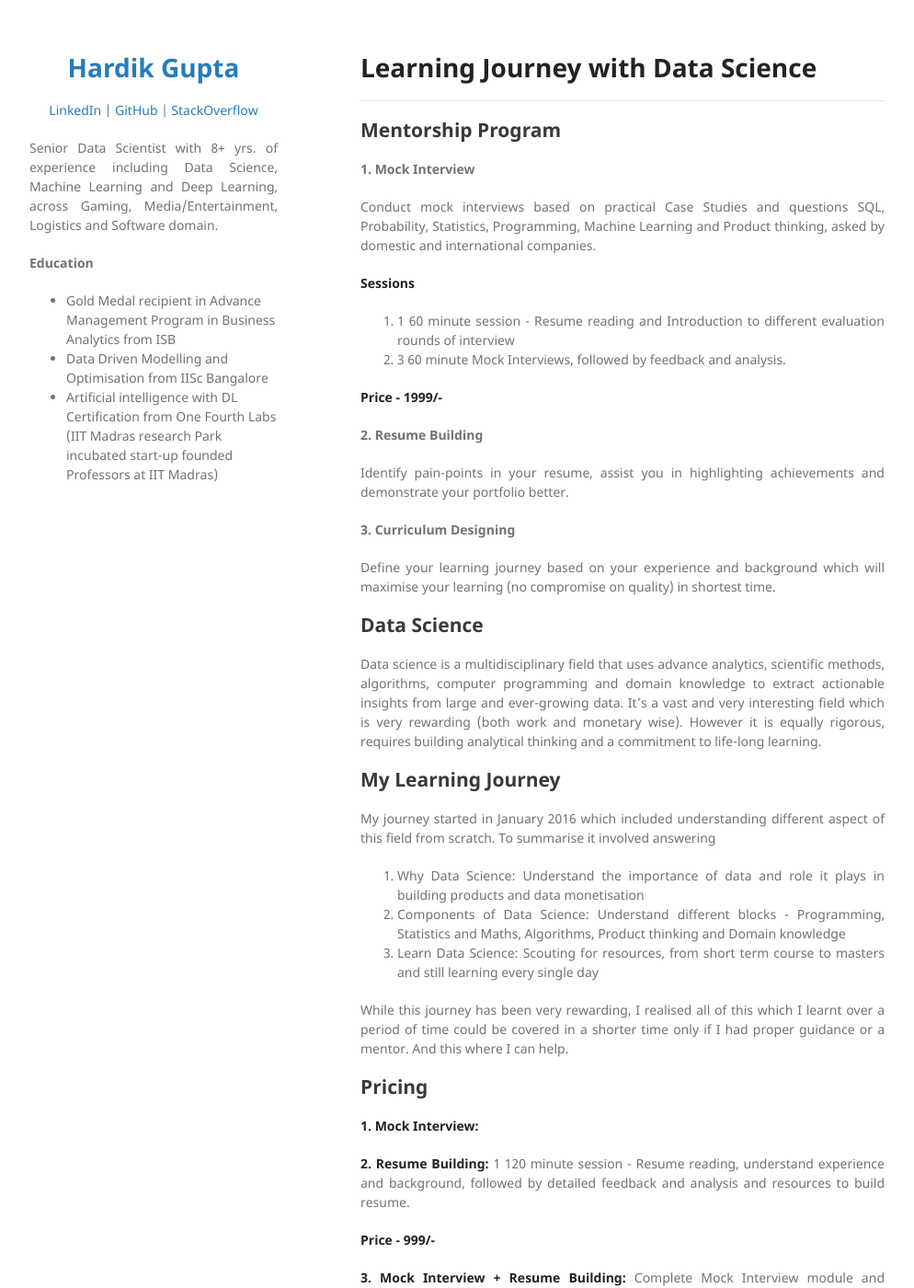
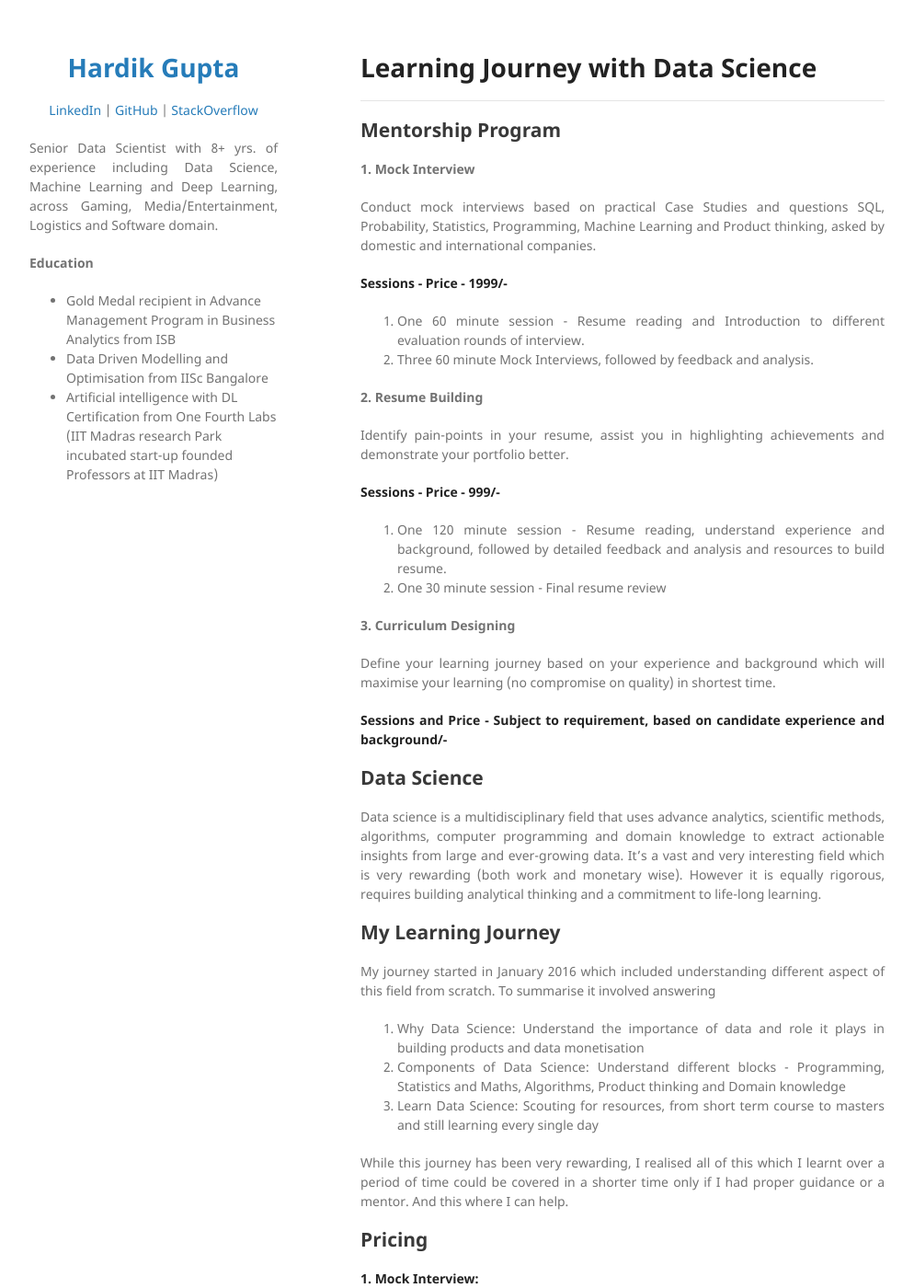
Before and after one commit to HardikLGupta/portfolio, a Jekyll site: the page built from index.md, in a window 1280 px wide and 1400 px high. Shown: the whole window at 92% size, without its empty margins (143-1137 px from the left). Built offline with Jekyll 4.4.1, drawn with Linux system fonts in a browser that asks for light colours; our own code applies the rules of GitHub Pages for plain Markdown files; some of the changed text lies outside the part shown.

Commit message:
Update index.md

```diff
--- a/index.md
+++ b/index.md
@@ -4,16 +4,22 @@
 
 <p style="font-weight:bold"> 1. Mock Interview </p><p>Conduct mock interviews based on practical Case Studies and questions SQL, Probability, Statistics, Programming, Machine Learning and Product thinking, asked by domestic and international companies.</p>
 
-**Sessions**
-1. 1 60 minute session - Resume reading and Introduction to different evaluation rounds of interview
-2. 3 60 minute Mock Interviews, followed by feedback and analysis.
-
-**Price - 1999/-**
+**Sessions - Price - 1999/-**
+1. One 60 minute session - Resume reading and Introduction to different evaluation rounds of interview.
+2. Three 60 minute Mock Interviews, followed by feedback and analysis.
 
 
 <p style="font-weight:bold"> 2. Resume Building </p><p>Identify pain-points in your resume, assist you in highlighting achievements and demonstrate your portfolio better.</p>
+
+**Sessions - Price - 999/-**
+1. One 120 minute session - Resume reading, understand experience and background, followed by detailed feedback and analysis and resources to build resume.
+2. One 30 minute session - Final resume review
+
+
 <p style="font-weight:bold"> 3. Curriculum Designing </p><p>Define your learning journey based on your experience and background which will maximise your learning (no compromise on quality) in shortest time.</p>
 <p> </p>
+
+**Sessions and Price - Subject to requirement, based on candidate experience and background/-**
 
 
 ## Data Science
@@ -36,7 +42,7 @@ While this journey has been very rewarding, I realised all of this which I learn
 
 
 **2. Resume Building:**
-1 120 minute session - Resume reading, understand experience and background, followed by detailed feedback and analysis and resources to build resume.
+
 
 **Price - 999/-**
 
```
Also changed, not shown: other parts of index.md (+1 -1 lines).
